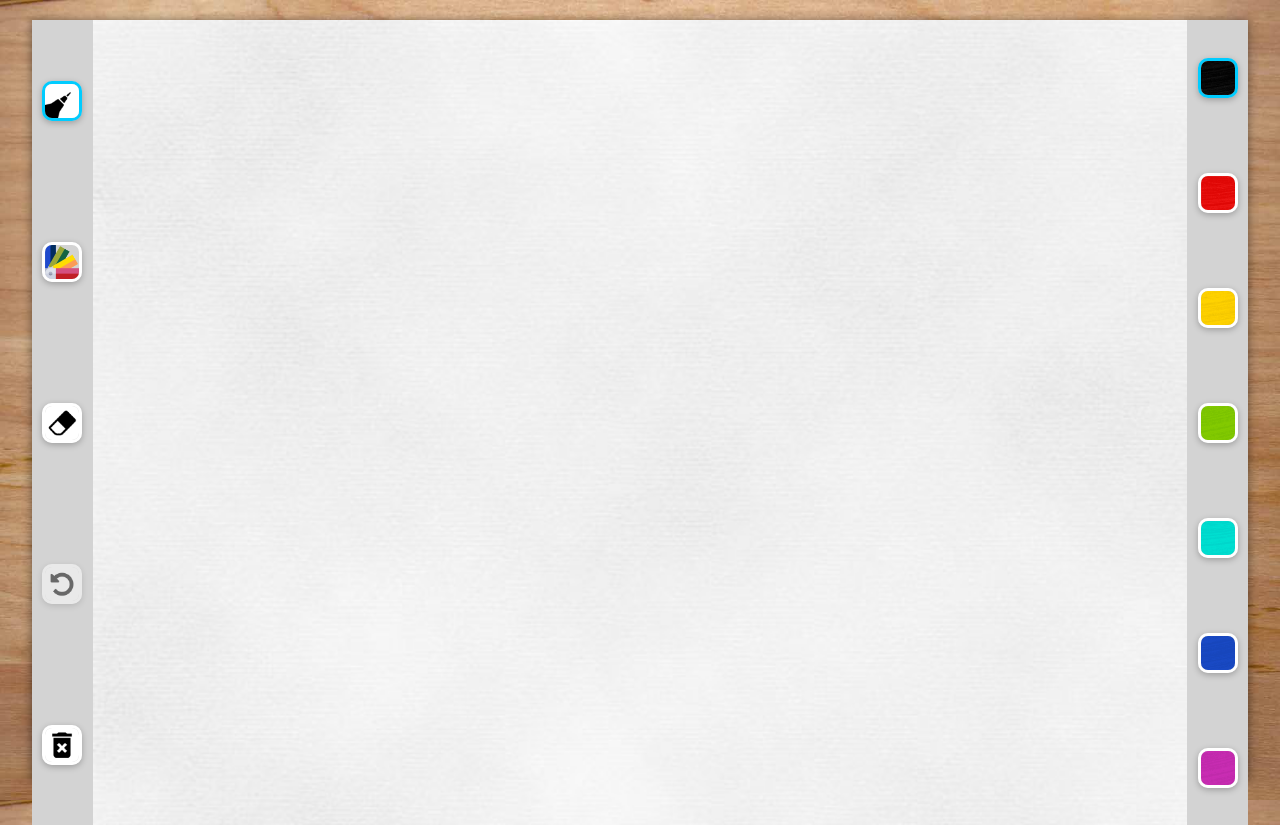
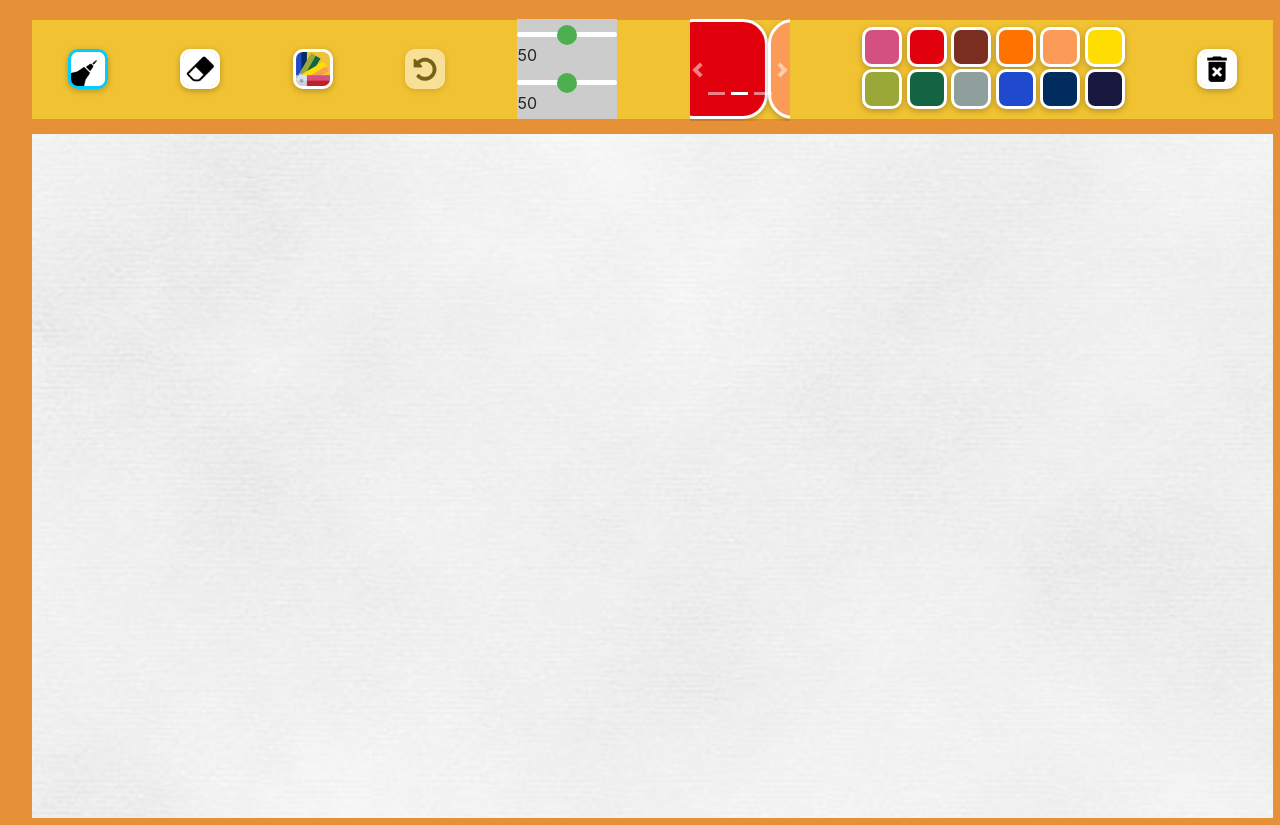
Before and after one commit to deexi333/DrawingKiosk, a plain HTML site: page index.html in a window 1280 px wide. Drawn offline with nearby package versions, Linux system fonts and the light colour scheme.

Commit message:
Changed layout and added Animations
Changed the layout of the page and added the sliders in. Tried playing with the animations although they do not work properly yet.

```diff
--- a/index.html
+++ b/index.html
@@ -6,8 +6,15 @@
   <link rel="stylesheet" href="https://maxcdn.bootstrapcdn.com/bootstrap/4.0.0/css/bootstrap.min.css" integrity="sha384-Gn5384xqQ1aoWXA+058RXPxPg6fy4IWvTNh0E263XmFcJlSAwiGgFAW/dAiS6JXm" crossorigin="anonymous">
   <link rel="stylesheet" href="https://use.fontawesome.com/releases/v5.1.1/css/all.css" integrity="sha384-O8whS3fhG2OnA5Kas0Y9l3cfpmYjapjI0E4theH4iuMD+pLhbf6JI0jIMfYcK3yZ" crossorigin="anonymous">
   <link rel="stylesheet" href="style.css" />
+  <!-- Animation -->
+  <link rel="stylesheet" href="//code.jquery.com/ui/1.12.1/themes/smoothness/jquery-ui.css">
 
   <script src="https://code.jquery.com/jquery-3.2.1.slim.min.js" integrity="sha384-KJ3o2DKtIkvYIK3UENzmM7KCkRr/rE9/Qpg6aAZGJwFDMVNA/GpGFF93hXpG5KkN" crossorigin="anonymous"></script>
+
+  <!-- Animation -->
+  <script src="//code.jquery.com/jquery-1.12.4.js"></script>
+  <script src="//code.jquery.com/ui/1.12.1/jquery-ui.js"></script>
+
   <script src="https://cdnjs.cloudflare.com/ajax/libs/popper.js/1.12.9/umd/popper.min.js" integrity="sha384-ApNbgh9B+Y1QKtv3Rn7W3mgPxhU9K/ScQsAP7hUibX39j7fakFPskvXusvfa0b4Q" crossorigin="anonymous"></script>
   <script src="https://maxcdn.bootstrapcdn.com/bootstrap/4.0.0/js/bootstrap.min.js" integrity="sha384-JZR6Spejh4U02d8jOt6vLEHfe/JQGiRRSQQxSfFWpi1MquVdAyjUar5+76PVCmYl" crossorigin="anonymous"></script>
 
@@ -18,49 +25,117 @@
 
     <div id="tools" class="toolbar">
 
-      <a href="#" data-toggle="brush" title="Popover Header">
-         <img src="images/small.png" data-mode="draw" data-size="5" class="active" />
+      <img src="images/small.png" id="brush" data-mode="draw" data-size="5" class="active" />
+
+      <img src="images/eraser.png" id="eraser" data-mode="erase" data-size="5" />
+      <img src="icons/png/001-swatches.png" id="swatch" data-mode="colourpicker"/>
+      <img src="images/undo.png" data-action="undo" class="disabled" />
+
+      <div id="toggle">
+      <form oninput="output.value = parseInt(range.value)">
+        <div class="slidecontainer" >
+           <input type="range" name="range" min="1" max="100" value="50" class="slider">
+          <div class="slide-output">
+            <output name="output"> 50 </output>
+          </div>
+        </div>
+      </form>
+
+      <form oninput="output.value = parseInt(range.value)">
+        <div class="slidecontainer" >
+           <input type="range" name="range" min="1" max="100" value="50" class="slider">
+          <div class="slide-output">
+            <output name="output"> 50 </output>
+          </div>
+        </div>
+      </form>
+      </div>
+
+      <div id="toggle_ca">
+    <div id="carouselExampleIndicators" class="carousel slide" data-ride="carousel">
+      <ol class="carousel-indicators">
+        <li data-target="#carouselExampleIndicators" data-slide-to="0" class="active"></li>
+        <li data-target="#carouselExampleIndicators" data-slide-to="1"></li>
+        <li data-target="#carouselExampleIndicators" data-slide-to="2"></li>
+      </ol>
+      <div class="carousel-inner" role="listbox">
+        <div class="carousel-item active">
+          <button style="background-color: #e1010c" data-color="#e1010c"></button>
+        </div>
+        <div class="carousel-item">
+          <button style="background-color: #fc9b57" data-color="#fc9b57"></button>
+        </div>
+        <div class="carousel-item">
+          <button style="background-color: #8f9f9c" data-color="#8f9f9c"></button>
+        </div>
+      </div>
+      <a class="carousel-control-prev" href="#carouselExampleIndicators" role="button" data-slide="prev">
+        <span class="carousel-control-prev-icon" aria-hidden="true"></span>
+        <span class="sr-only">Previous</span>
       </a>
+      <a class="carousel-control-next" href="#carouselExampleIndicators" role="button" data-slide="next">
+        <span class="carousel-control-next-icon" aria-hidden="true"></span>
+        <span class="sr-only">Next</span>
+      </a>
+    </div>
+        </div>
 
-      <a href="#" data-toggle="colours" title="Popover Header" data-content="Some content inside the popover">
-        <img src="icons/png/001-swatches.png" data-mode="colourpicker"/>
-      </a>
+      <div id="contains">
+        <div class="colours1">
+          <button style="background-color: #d4507f" data-color="#d4507f" class="active"></button>
+          <button style="background-color: #e1010c" data-color="#e1010c"></button>
+          <button style="background-color: #7a2e20" data-color="#7a2e20"></button>
+          <button style="background-color: #fe7200" data-color="#fe7200"></button>
+          <button style="background-color: #fc9b57" data-color="#fc9b57"></button>
+          <button style="background-color: #fedd02" data-color="#fedd02"></button>
+        </div>
 
-      <a href="#" data-toggle="erase" title="Popover Header" data-content="Some content inside the popover">
-        <img src="images/eraser.png" data-mode="erase" data-size="5" />
-      </a>
+        <div class="colours2">
+          <button style="background-color: #9aa837" data-color="#9aa837"></button>
+          <button style="background-color: #146343" data-color="#146343"></button>
+          <button style="background-color: #8f9f9c" data-color="#8f9f9c"></button>
+          <button style="background-color: #1f4acd" data-color="#1f4acd"></button>
+          <button style="background-color: #012c5f" data-color="#012c5f"></button>
+          <button style="background-color: #19193f" data-color="#19193f"></button>
+        </div>
+      </div>
 
-      <img src="images/undo.png" data-action="undo" class="disabled" />
+
       <img src="images/delete.png" data-action="delete" />
+
     </div>
 
-    <script>
-      $(document).ready(function(){
-          $('[data-toggle="colours"]').popover();
-          $('[data-toggle="brush"]').popover({
-            html: true,
-            title: 'Choose a size',
-            content: '<div class="d-flex justify-content-center my-4"><span class="font-weight-bold indigo-text mr-2">0</span><form class="range-field w-25"><input class="border-0" type="range" min="0" max="100" /></form><span class="font-weight-bold indigo-text ml-2">100</span></div>'
-          });
-          $('[data-toggle="erase"]').popover();
-      });
-
-    </script>
 
     <canvas id="canvas"></canvas>
-
-    <div id="colors" class="toolbar">
-      <img src="images/black.png" data-color="#000000" class="active" />
-      <img src="images/red.png" data-color="#cc0000" />
-      <img src="images/yellow.png" data-color="#ffcc00" />
-      <img src="images/green.png" data-color="#00cc00" />
-      <img src="images/cyan.png" data-color="#00cccc" />
-      <img src="images/blue.png" data-color="#0000cc" />
-      <img src="images/magenta.png" data-color="#cc00cc" />
-    </div>
 
   </div>
 
   <script type="text/javascript" src="script.js"></script>
+  <script>
+
+    function runEffect() {
+      // Run the effect
+      $( "#toggle" ).toggle( "drop" );
+    };
+
+    function runCarousel() {
+      // Run the effect
+      $( "#toggle_ca" ).toggle( "drop" );
+    };
+
+  $( "#brush" ).on( "click", function() {
+      runEffect();
+    });
+
+    $( "#eraser" ).on( "click", function() {
+      runEffect();
+    });
+
+     $( "#swatch" ).on( "click", function() {
+      runCarousel();
+    });
+
+</script>
+
 </body>
 </html>
--- a/script.js
+++ b/script.js
@@ -4,26 +4,25 @@ var context = canvas.getContext('2d');
 var linePoints = [];
 var toolMode = 'draw';
 var toolSize = 5;
-var toolColor = '#000000';
+var toolColor = '#d4507f';
 var canvasState = [];
-var canvas = document.getElementById('canvas');
 var undoButton = document.querySelector('[data-action=undo]');
 
 // changing screen height based of the screen dimensions
 console.log(screen.height);
 if (screen.height == 1080) {
-  canvas.height = 1026;
-  canvas.width = 1642;
+  canvas.height = 872;
+  canvas.width = 1824;
 }
 
 else if (screen.height == 720) {
-  canvas.height = 684;
-  canvas.width = 1094;
+  canvas.height = 581;
+  canvas.width = 1216;
 }
 
 else {
-  canvas.height = 805;
-  canvas.width = 1117;
+  canvas.height = 684;
+  canvas.width = 1241;
 }
 
 
@@ -37,7 +36,6 @@ context.lineCap = "round";
 canvas.addEventListener('touchstart', draw);
 window.addEventListener('touchend', stop);
 document.querySelector('#tools').addEventListener('click', selectTool);
-document.querySelector('#colors').addEventListener('click', selectTool);
 
 // Prevent scrolling when touching the canvas
 document.body.addEventListener("touchstart", function (e) {
--- a/style.css
+++ b/style.css
@@ -5,8 +5,7 @@
 }
 
 body {
-  background-color: bl;
-  background-image: url( images/wood.jpg );
+  background-color: #e69138;
   background-size: cover;
   height: 100vh;
   display: flex;
@@ -18,22 +17,28 @@ body {
   width: 95%;
   height: 95vh;
   display: grid;
-  grid-template-columns: 5% 90% 5%;
-  box-shadow: 0px 1px 10px rgba( 0, 0, 0, 0.5 );
+  grid-template-rows: 13% 2% 85%;
 }
 
 .toolbar {
-  background-color: lightgray;
+  background-color: #f1c232;
+  border: 0;
+  display: flex;
+  flex-direction: row;
+  justify-content: space-around;
+  align-items: center;
+}
+
+#contains {
   display: flex;
   flex-direction: column;
-  justify-content: space-around;
-  align-items: center;
 }
 
 #canvas {
   background-color: white;
   background-image: url( images/paper.jpg );
   background-size: cover;
+  grid-area: 3;
 }
 
 .toolbar img {
@@ -56,3 +61,68 @@ body {
   opacity: 0.5;
   pointer-events: none;
 }
+
+#contains button {
+  width: 40px;
+  height: 40px;
+  border: 3px solid #ffffff;
+  border-radius: 25%;
+  box-shadow:0 2px 6px rgba( 0,0,0,0.25 );
+}
+
+#contains .contains button.active {
+  border-color: #00ccff;
+}
+
+
+#contains button:hover {
+  transform: scale(1.1);
+}
+
+#contains button.disabled {
+  opacity: 0.5;
+  pointer-events: none;
+}
+
+
+.slider {
+    -webkit-appearance: none;
+    width: 100%;
+    height: 5px;
+    border-radius: 5px;
+    background: #ffffff;
+    outline: none;
+    -webkit-transition: .2s;
+    transition: opacity .2s;
+}
+
+.slider::-webkit-slider-thumb {
+    -webkit-appearance: none;
+    appearance: none;
+    width: 20px;
+    height: 20px;
+    border-radius: 50%;
+    background: #4CAF50;
+    cursor: pointer;
+}
+
+
+#toggle {
+  width: 100px;
+  height: 100px;
+  background: #ccc;
+}
+
+#toggle_ca {
+  width: 100px;
+  height: 100px;
+}
+
+
+#carouselExampleIndicators button{
+  width: 100px;
+  height: 100px;
+  border: 3px solid #ffffff;
+  border-radius: 25%;
+  box-shadow:0 2px 6px rgba( 0,0,0,0.25 );
+}
```
